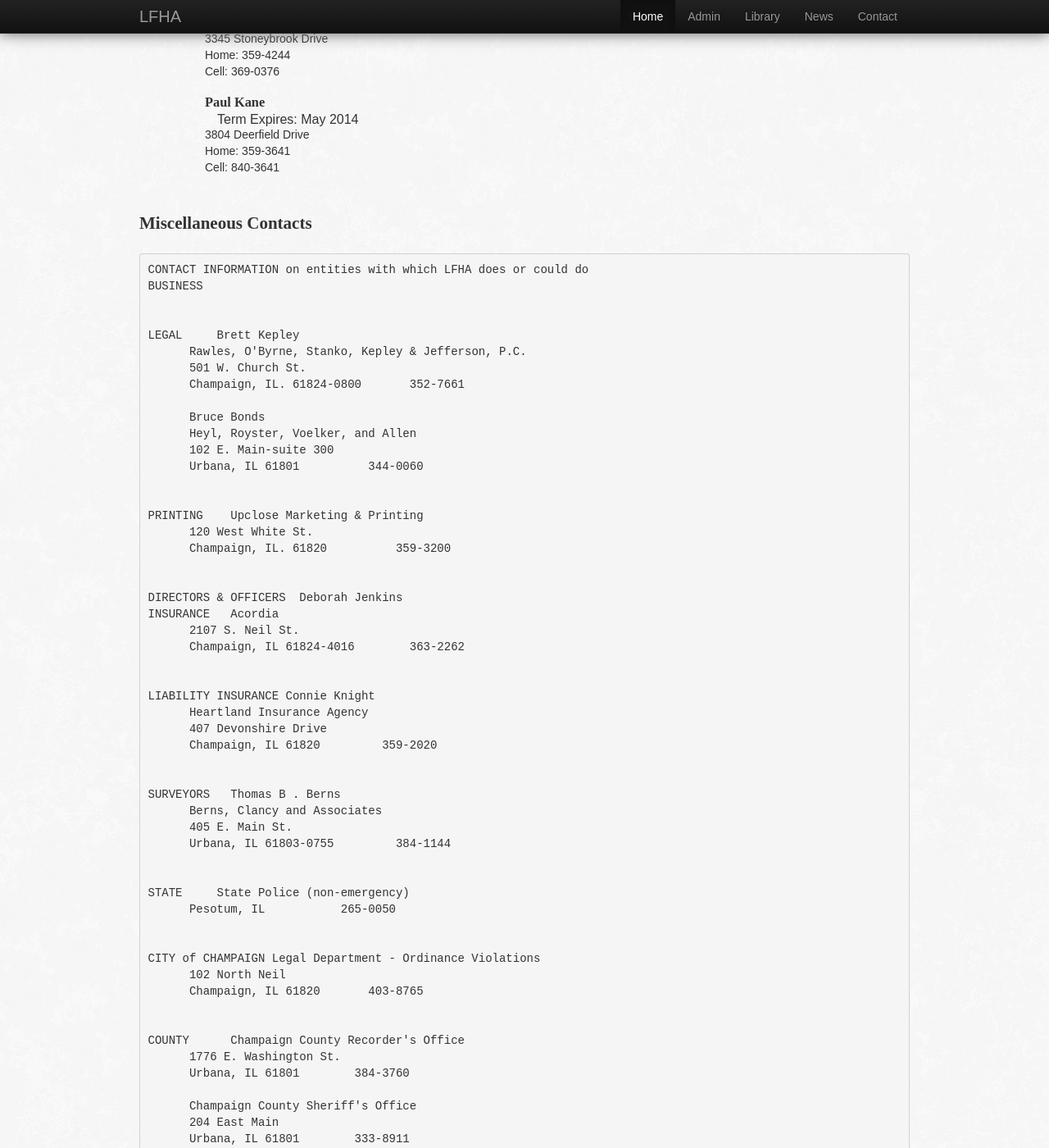
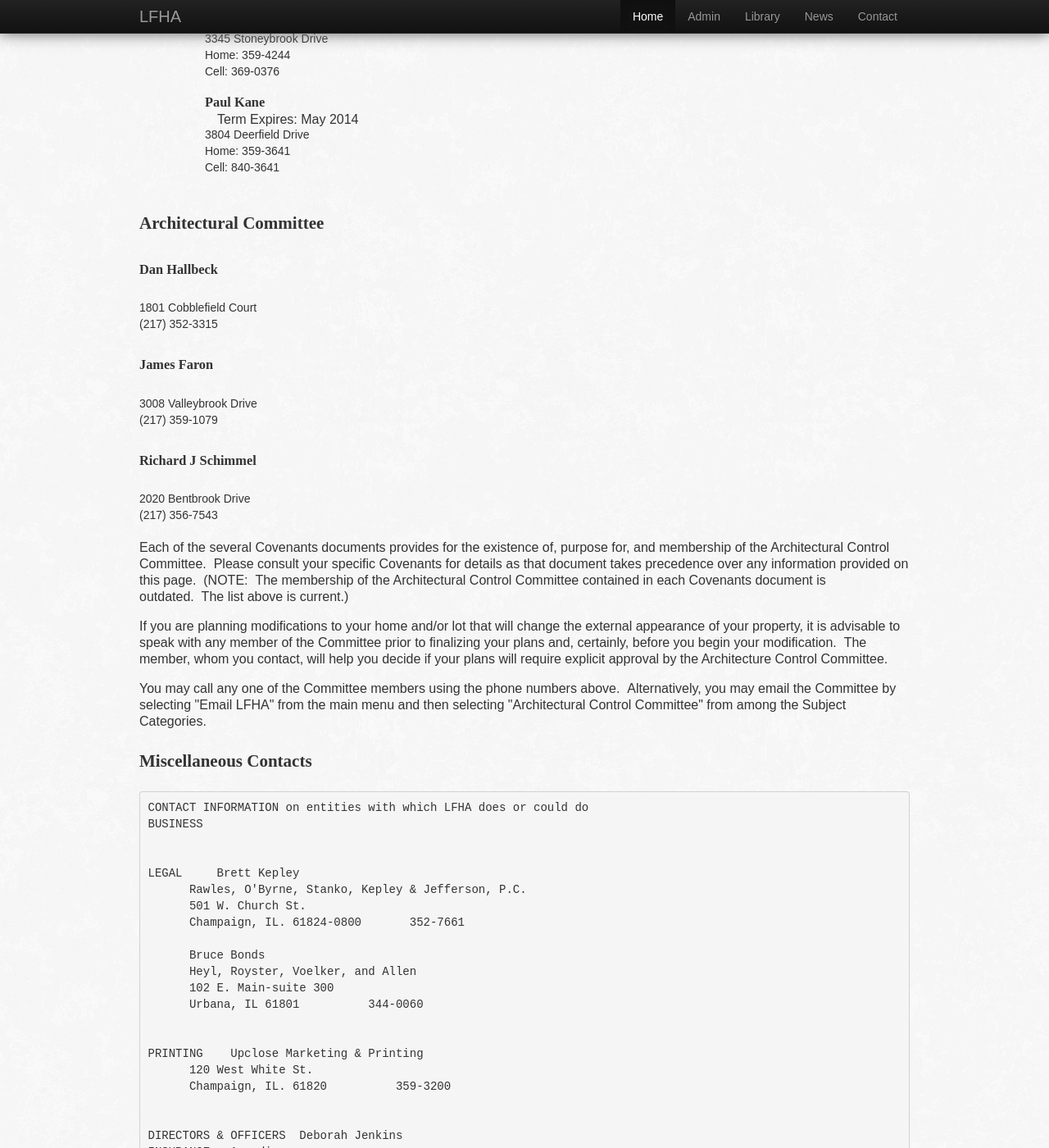
Before and after one commit to LincolnShireFields/lincolnshirefields.github.io, a Jekyll site: the page built from contact.html, in a window 1280 px wide and 1400 px high, scrolled down 873 px. Shown: the whole window at 82% size. Built offline with Jekyll 4.4.1, drawn with Linux system fonts in a browser that asks for light colours; nearby versions of some CDN libraries; some web fonts are replaced; Markdown is read by kramdown in place of the engine named in the settings.

Commit message:
Add architectural committee to the contact page

```diff
--- a/contact.html
+++ b/contact.html
@@ -4,7 +4,7 @@ title: LFHA Contact information
 tagline: Contact information for the HOA. <a href="/contact.html#closing">Request a closing letter</a>, <a href="/contact.html#board">Board Officers</a>, or <a href="/contact.html#arch">Architectural Committee</a>
 ---
 
-<h2>Board of Directors</h2>
+<h2>Board of Directors</h2><a name="board"></a>
 <div id="Board_Officers">
   <div class="row">
     <div class="offset1 span8">
@@ -60,6 +60,45 @@ tagline: Contact information for the HOA. <a href="/contact.html#closing">Reques
     </div>
   </div>
 </div>
+
+<h2>Architectural Committee</h2><a name="arch"></a>
+<h3>Dan Hallbeck</h3>
+  <address>
+  1801 Cobblefield Court<br>
+  (217) 352-3315
+  </address>
+<h3>James Faron</h3>
+  <address>
+    3008 Valleybrook Drive<br>
+    (217) 359-1079
+  </address>
+<h3>Richard J Schimmel</h3>
+  <address>
+    2020 Bentbrook Drive<br>
+    (217) 356-7543
+  </address>
+
+
+<p>Each of the several Covenants documents provides for the existence
+of, purpose for, and membership of the Architectural Control
+Committee.  Please consult your specific Covenants for details as
+that document takes precedence over any information provided on this
+page.  (NOTE:  The membership of the Architectural Control Committee
+contained in each Covenants document is outdated.  The list above is
+current.)</p>
+
+<p>
+If you are planning modifications to your home and/or lot that will
+change the external appearance of your property, it is advisable to
+speak with    any member of the Committee prior to finalizing your
+plans and, certainly, before you begin your modification.  The
+member, whom you contact, will help you decide if your plans will
+require explicit approval by the Architecture Control Committee.</p>
+
+<p>You may call any one of the Committee members using the phone
+numbers above.  Alternatively, you may email the Committee by
+selecting "Email LFHA" from the main menu and then selecting
+"Architectural Control Committee" from among the Subject Categories.</p>
 
 <h2>Miscellaneous Contacts</h2>
 
```
